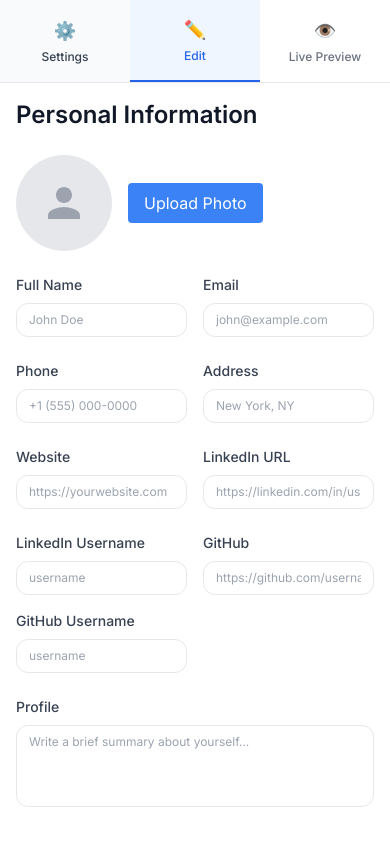
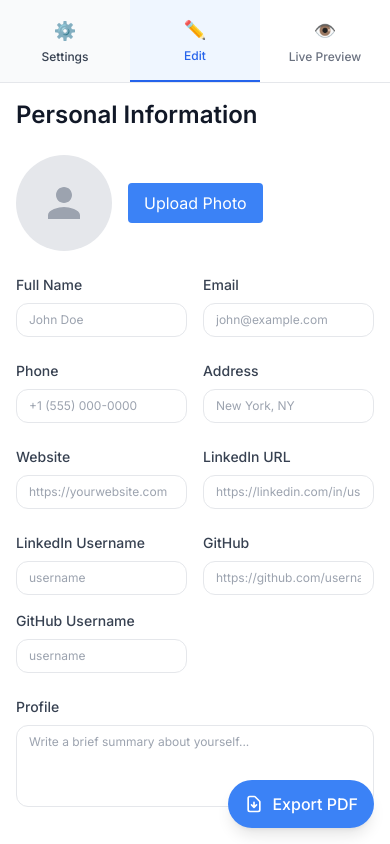
Before and after one commit to SoniaTz/CV-Builder, a React (Vite) app: page / in a window 390 px wide. Built offline with nearby package versions, Linux system fonts and the light colour scheme.

Commit message:
Fix: Add mobile export PDF button

```diff
--- a/src/App.tsx
+++ b/src/App.tsx
@@ -59,6 +59,19 @@
         </button>
       </nav>
 
+      {/* Mobile Export Button - visible on small screens */}
+      <div className="lg:hidden fixed bottom-4 right-4 z-50">
+        <button
+          onClick={handleExportPDF}
+          className="flex items-center gap-2 px-4 py-3 bg-blue-500 text-white rounded-full font-medium shadow-lg hover:bg-blue-600 transition-colors touch-manipulation"
+        >
+          <svg className="w-5 h-5" fill="none" stroke="currentColor" viewBox="0 0 24 24">
+            <path strokeLinecap="round" strokeLinejoin="round" strokeWidth={2} d="M12 10v6m0 0l-3-3m3 3l3-3m2 8H7a2 2 0 01-2-2V5a2 2 0 012-2h5.586a1 1 0 01.707.293l5.414 5.414a1 1 0 01.293.707V19a2 2 0 01-2 2z" />
+          </svg>
+          <span>{t.exportPdf}</span>
+        </button>
+      </div>
+
       {/* Desktop Layout - 3 columns on large screens */}
       <div className="flex flex-1 overflow-hidden">
         {/* Sidebar - Section list - hidden on mobile when not active */}
```
